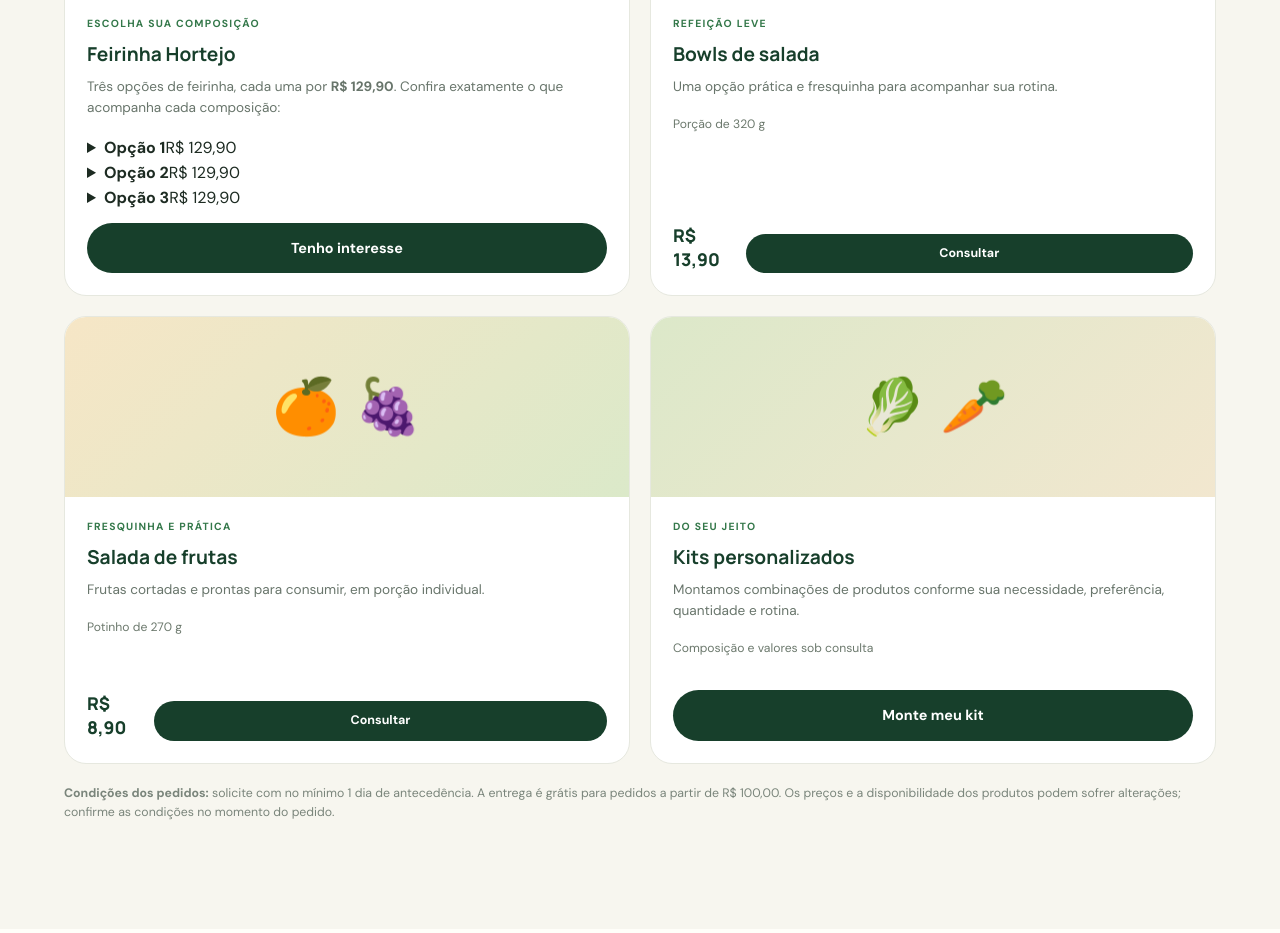
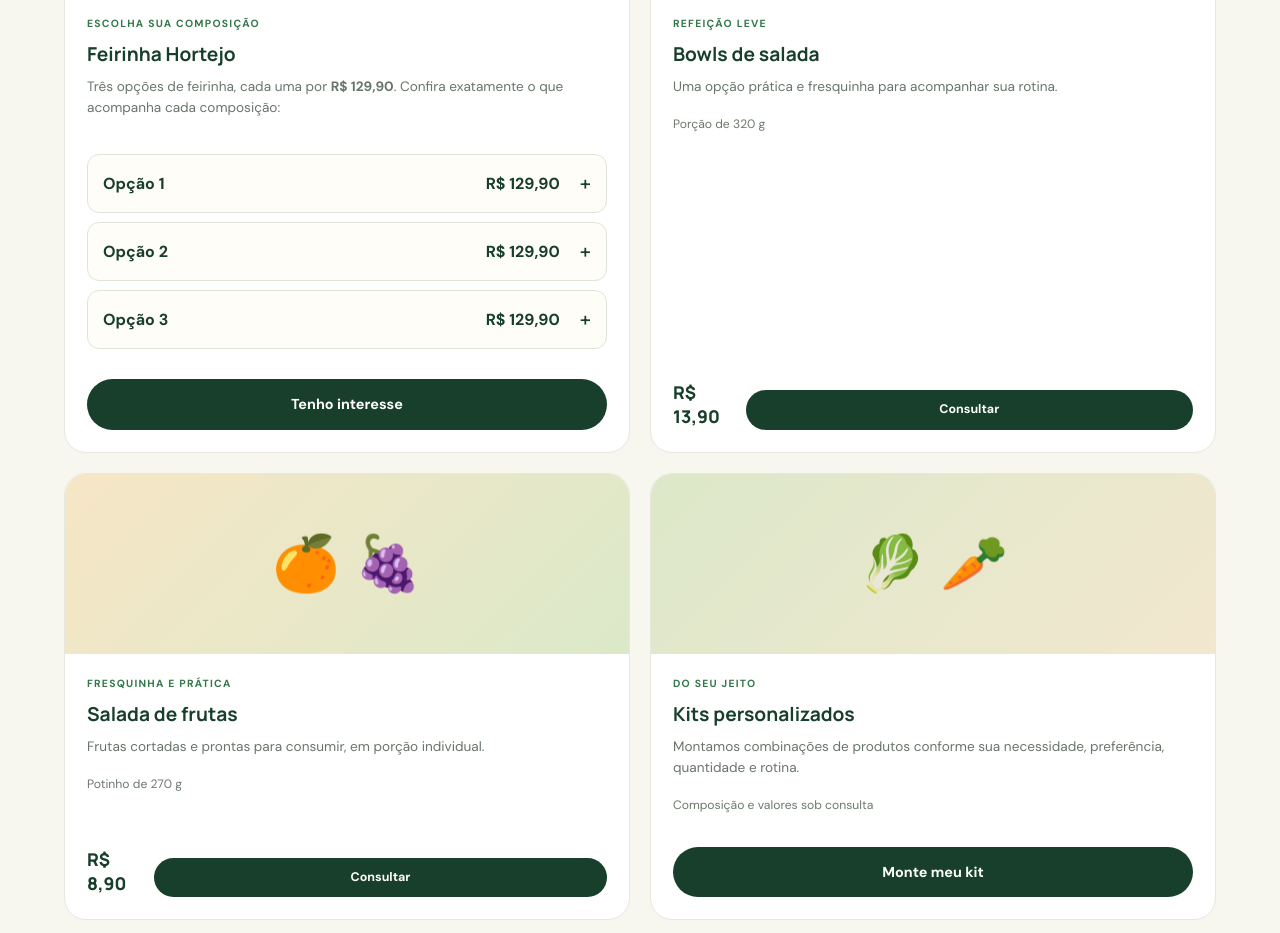
Before and after one commit to arrobafla-blip/eatgreen, a plain HTML site: page index.html in a window 1280 px wide. Shown: the part 1160-2093 px from the top of the page. Drawn offline with Linux system fonts and the light colour scheme.

Commit message:
Estiliza listas expansíveis das opções da Feirinha

```diff
--- a/styles.css
+++ b/styles.css
@@ -74,3 +74,15 @@
 html,body{cursor:var(--leaf-cursor)}
 a,button,[role="button"],input[type="submit"]{cursor:var(--leaf-cursor)}
 input,textarea,select,[contenteditable="true"]{cursor:text}
+
+/* Detalhamento das três composições da Feirinha Hortejo */
+.feirinha-options{display:grid;gap:9px;margin:18px 0}
+.feirinha-option{border:1px solid var(--line);border-radius:12px;background:#fffdf8;overflow:hidden}
+.feirinha-option summary{list-style:none;display:flex;align-items:center;justify-content:space-between;gap:12px;padding:13px 15px;cursor:pointer;color:var(--forest)}
+.feirinha-option summary::-webkit-details-marker{display:none}
+.feirinha-option summary:after{content:"+";font-size:1.25rem;font-weight:500;color:var(--forest);margin-left:8px}
+.feirinha-option[open] summary:after{content:"−"}
+.feirinha-option summary span{margin-left:auto;font-weight:800;white-space:nowrap}
+.feirinha-option ul{list-style:none;margin:0;padding:4px 15px 14px;display:grid;grid-template-columns:repeat(2,minmax(0,1fr));gap:0 16px;border-top:1px solid var(--line)}
+.feirinha-option li{padding:7px 0;border-bottom:1px solid #edf0e7;font-size:.86rem;line-height:1.35}
+@media(max-width:520px){.feirinha-option ul{grid-template-columns:1fr}}
```
